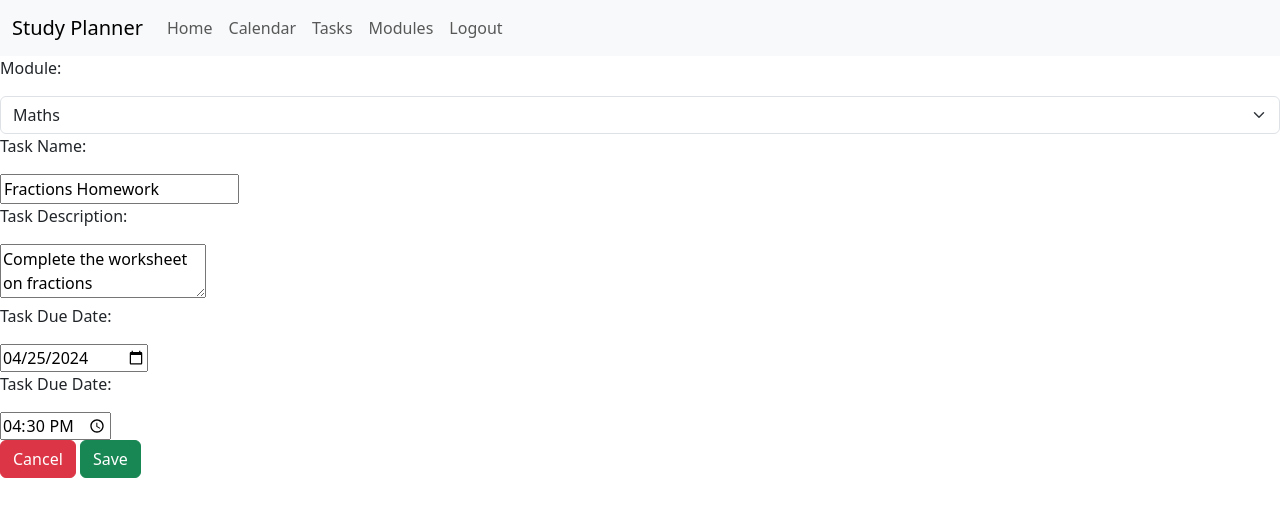
After one commit to ctlaverick/StudyPlanner, a Flask app: page /tasks/edit/1/1 in a window 1280 px wide. The commit adds this page. Shown: the top 517 px of the page. Run offline with Flask 3, Linux system fonts and the light colour scheme; a user stored in the database is signed in; data comes from the database, SQL or seed files in the repository.

Commit message:
Modules and Tasks CRUD

```diff
--- a/StudyPlanner/core.py
+++ b/StudyPlanner/core.py
@@ -1,14 +1,17 @@
 from flask import Blueprint, render_template, session, flash, request, url_for, redirect
-
+from flask_login import current_user
 import calendar
 from datetime import date
+
+from . import db
+from .models import *
 
 # from flask_sqlalchemy import SQLAlchemy # used for dealing with a sql database
 
 # app = Flask(__name__)
 # app.secret_key = "d71da3aa16a41e7005859041a8063229c1e84514118c8a41b0a03438225499e6" #used for sessions
 
-bp = Blueprint('core', __name__, url_prefix='/')
+bp = Blueprint('core', __name__) #url_prefix='/'
 
 @bp.route("/")
 def index():
@@ -18,18 +21,136 @@ def index():
     # flash('Hello, test!')
     return render_template("core/index.html", user=user)
 
-@bp.route("/calendar/<string:username>")
-def calendar_page(*args, **kwargs):
+@bp.route("/modules", methods=['GET', 'POST'])
+def modulesPage():
+    user = current_user
+    modules = current_user.modules
+    # user = User.query.filter_by(id=current_user).first()
 
-    print(f"args: {args}")
-    print(f"kwargs: {kwargs}")
+    if request.method =="POST":
+        print(request)
+        print(request.form.get('moduleName'))
 
-    cal = calendar.Calendar(firstweekday=0)
-    today = date.today()
-    year = today.year
+        if request.form.get('moduleName'): #If the form has an input field of moduleName that contains data
+            print("True")
+            module = request.form.get('moduleName')
+
+            #Combines the users details into the User Model ready to be created in the database
+            new_module = Module(name=request.form.get('moduleName'), user=current_user.id)
+
+            #add the new module to the database
+            db.session.add(new_module)
+            db.session.commit()
+            return redirect(url_for('core.modulesPage'))
+
+    return render_template("core/modules.html", user=user, modules=modules)
+
+
+@bp.route("/modules/delete/<int:id>", methods=['GET'])
+def deleteModule(id):
+
+    module = Module.query.filter_by(id=id).first()
+    print(module)
+    db.session.delete(module)
+    db.session.commit()
+    return redirect(url_for('core.modulesPage'))
+
+@bp.route("/modules/edit/<int:id>", methods=['GET','POST'])
+def editModule(id):
+    module = Module.query.filter_by(id=id).first()
+
+    if request.method == 'POST':
+        module.module_name = request.form.get('moduleName')
+        db.session.commit()
+        return redirect(url_for('core.modulesPage'))
+
+
+    return render_template("core/editModule.html", module=module)
+
+
+
+@bp.route("/tasks")
+def tasksPage():
+    user = current_user
+    modules = user.modules
+    return render_template("core/tasks.html", user=user, modules=modules)
+
+@bp.route("/tasks/add/<int:module_id>", methods=['GET','POST'])
+def addTask(module_id):
+    user = current_user
+
+    module = Module.query.filter_by(id=module_id).first()
+
+    if request.method == 'POST':
+        name = request.form.get('taskName')
+        description = request.form.get('taskDescription')
+        date = request.form.get('taskDueDate').split('-')
+        time = request.form.get('taskDueTime').split(':')
+        dateAndTime = date + time
+        dateAndTime = [int(x) for x in dateAndTime] # changes the list to int not str
+        due_date = datetime.datetime(*dateAndTime)
+        new_task = Task(name=name, description=description, due_date=due_date, user=current_user.id, module=module.id)
+
+        db.session.add(new_task)
+        db.session.commit()
+
+        return redirect(url_for('core.tasksPage'))
+
+    return render_template("core/addTask.html", user=user, module_id=module_id, module=module)
+
+@bp.route("/tasks/delete/<string:author>/<int:id>", methods=['GET'])
+def deleteTask(author, id):
+    if author == current_user.get_id():
+        task = Task.query.filter_by(id=id).first()
+        print(task)
+
+        db.session.delete(task)
+        db.session.commit()
+
+    return redirect(url_for('core.tasksPage'))
+
+@bp.route("/tasks/edit/<string:author>/<int:id>", methods=['GET','POST'])
+def editTask(author, id):
+    if author == current_user.get_id():
+        task = Task.query.filter_by(id=id).first()
+        module = Module.query.filter_by(id=task.id).first()
+        if request.method == 'POST':
+            selectedModule = request.form.get('selectedModule')
+            name = request.form.get('taskName')
+            description = request.form.get('taskDescription')
+            date = request.form.get('taskDueDate').split('-')
+            time = request.form.get('taskDueTime').split(':')
+            dateAndTime = date + time
+            dateAndTime = [int(x) for x in dateAndTime] # changes the list to int not str (comprehension)
+            due_date = datetime.datetime(*dateAndTime)
+            print(selectedModule)
+            db.session.query(Task).filter_by(id=id).update(dict(name=name, description=description, due_date=due_date, user=current_user.id, module=selectedModule))
+            db.session.commit()
+
+            return redirect(url_for('core.tasksPage'))
+        print(task.due_date)
+        date = str(task.due_date)
+        date = date.split(" ")
+        due_date = date[0]
+        due_time = date[1]
+        due_time = due_time[:-3]
+        return render_template("core/editTask.html", task=task, module=module, due_date=due_date, due_time=due_time)
+
+    return redirect(url_for('core.tasksPage'))
+
+@bp.route("/calendar")
+def calendarPage():
+
+    userid = current_user.get_id()
+    # user = db.get_or_404(User, id)
+
+
+    cal = calendar.Calendar(firstweekday=0) # Creates a calendar with the first week day being monday
+    today = date.today() # Gets today date
+    year = today.year # Gets todays year
     custom_month = 0
     month = today.month + custom_month
-    day_date = today.day
+    day_date = today.day # Gets todays day
 
     month_days = []
     week_days = []
@@ -42,7 +163,7 @@ def calendar_page(*args, **kwargs):
             month_days.append(week_days)
             week_days = []
 
-    return render_template("calendar.html", month=month_days, day_date=day_date, current_month=month)
+    return render_template("core/calendar.html", month=month_days, day_date=day_date, current_month=month, user=userid)
 
 
 # if __name__=="__main__":
--- a/StudyPlanner/templates/auth/register.html
+++ b/StudyPlanner/templates/auth/register.html
@@ -16,7 +16,7 @@
         <h1 class="display-1">Welcome to Study Planner!</h1>
     </div>
     <div class="row">
-        <form class="mb-2" action="{{ url_for('register') }}" method="post">
+        <form class="mb-2" action="{{ url_for('auth.register') }}" method="post">
             <div>
                 <input class="mb-2" type="email" name="email" placeholder="Email">
             </div>
@@ -30,7 +30,7 @@
                 <input class="mb-2" type="password" name="password2" placeholder="Retype Password">
             </div>
             <div class="row mb-2">
-                <a href="{{ url_for('login') }}">Already got an account?</a>
+                <a href="{{ url_for('auth.login') }}">Already got an account?</a>
             </div>
             <div>
                 <input class="btn btn-primary mb-2" type="submit" value="Create Account">
--- a/StudyPlanner/templates/base.html
+++ b/StudyPlanner/templates/base.html
@@ -15,14 +15,16 @@
           </button>
           <div class="collapse navbar-collapse" id="navbarNavAltMarkup">
             <div class="navbar-nav">
-              {% if user %}
+              {% if current_user.is_authenticated %}
               <a class="nav-link" aria-current="page" href="/">Home</a>
-              <a class="nav-link" href="/calendar/{{user}}">Calendar</a>
+              <a class="nav-link" href="/calendar">Calendar</a>
+              <a class="nav-link" href="/tasks">Tasks</a>
+              <a class="nav-link" href="/modules">Modules</a>
               <a class="nav-link" href="/logout">Logout</a>
               {% else %}
               <a class="nav-link" href="/login">Login</a>
               <a class="nav-link" href="/register">Sign Up</a>
-              {% endif%}
+              {% endif %}
             </div>
           </div>
         </div>
--- a/StudyPlanner/templates/core/calendar.html
+++ b/StudyPlanner/templates/core/calendar.html
@@ -1,5 +1,7 @@
 {% extends "base.html" %}
 {% block content %}
+
+<h1>{{user}}</h1>
 <div class="container-fluid vw-100">
     <div class="row">
         <div class="col-8">
@@ -15,6 +17,7 @@
 </div>
 <div class="text-center table-responsive">
     <table class="vw-100 table table-bordered fixed-table-body">
+        <thead>
             <tr>
                 <th>Mon</th>
                 <th>Tue</th>
@@ -24,6 +27,7 @@
                 <th>Sat</th>
                 <th>Sun</th>
             </tr>
+        </thead>
         <tbody class="table-group-divider">
             {% for week in month %}
             <tr>
--- /dev/null
+++ b/StudyPlanner/templates/core/editTask.html
@@ -0,0 +1,37 @@
+{% extends "base.html" %}
+{% block content %}
+<form action="{{ url_for('core.editTask', author=task.user, id=task.id)}}" method="post">
+    <div>
+        <p>Module:</p>
+        <select class="form-select" name="selectedModule" aria-label="Default select example">
+            {% for module in current_user.modules %}
+                {% if module.id==task.module %}
+                <option selected value="{{ module.id }}">{{ module.name }}</option>
+                {% else %}
+                <option value="{{ module.id }}">{{ module.name }}</option>
+                {% endif %}
+            {% endfor %}
+          </select>
+    </div>
+    <div>
+        <p>Task Name:</p>
+        <input type="text" name="taskName" value="{{ task.name }}" required>
+    </div>
+    <div>
+        <p>Task Description:</p>
+        <textarea type="text" name="taskDescription" maxlength="256" required>{{ task.description }}</textarea>
+    </div>
+    <div>
+        <p>Task Due Date:</p>
+        <input type="date" name="taskDueDate" value="{{due_date}}" required>
+    </div>
+    <div>
+        <p>Task Due Date:</p>
+        <input type="time" name="taskDueTime" value="{{ due_time }}" required>
+    </div>
+    <div>
+        <a href="{{ url_for('core.tasksPage') }}" class="btn btn-danger">Cancel</a>
+        <input type="submit" value="Save" class="btn btn-success">
+    </div>
+</form>
+{% endblock %}
--- a/requirements.txt
+++ b/requirements.txt
@@ -4,6 +4,7 @@ click==8.1.7
 colorama==0.4.6
 dnspython==2.6.1
 Flask==3.0.2
+Flask-Login==0.6.3
 Flask-SQLAlchemy==3.1.1
 greenlet==3.0.3
 idna==3.6
```
Also changed, not shown: StudyPlanner/__init__.py (+12 -2 lines), StudyPlanner/auth.py (+62 -4 lines), StudyPlanner/models.py (+43 -25 lines), StudyPlanner/templates/auth/login.html (+8 -3 lines), StudyPlanner/templates/core/addTask.html (added, +30 -0 lines), StudyPlanner/templates/core/editModule.html (added, +14 -0 lines), StudyPlanner/templates/core/modules.html (added, +100 -0 lines), StudyPlanner/templates/core/tasks.html (added, +41 -0 lines), StudyPlanner/README.md, instance/db.sqlite, instance/olddb.sqlite (added). Lines whose indentation alone changed are shown as unchanged.
